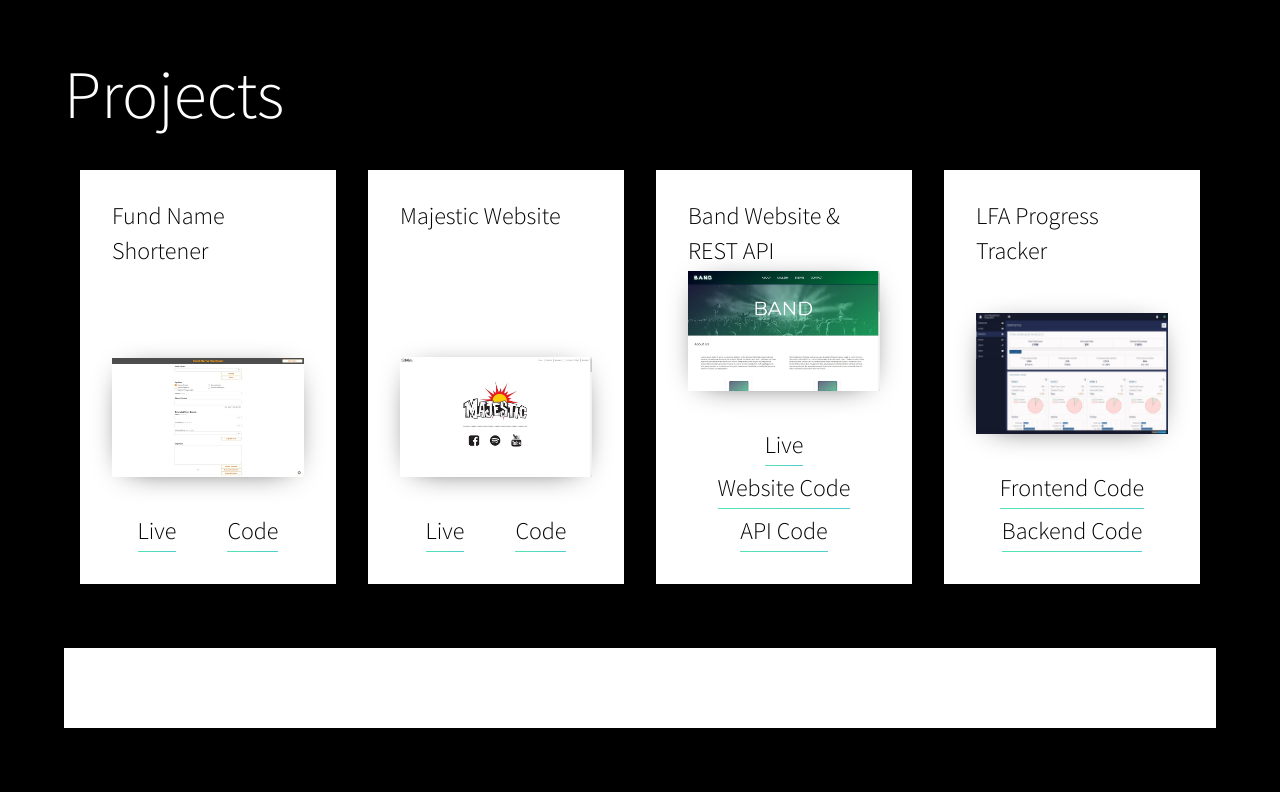
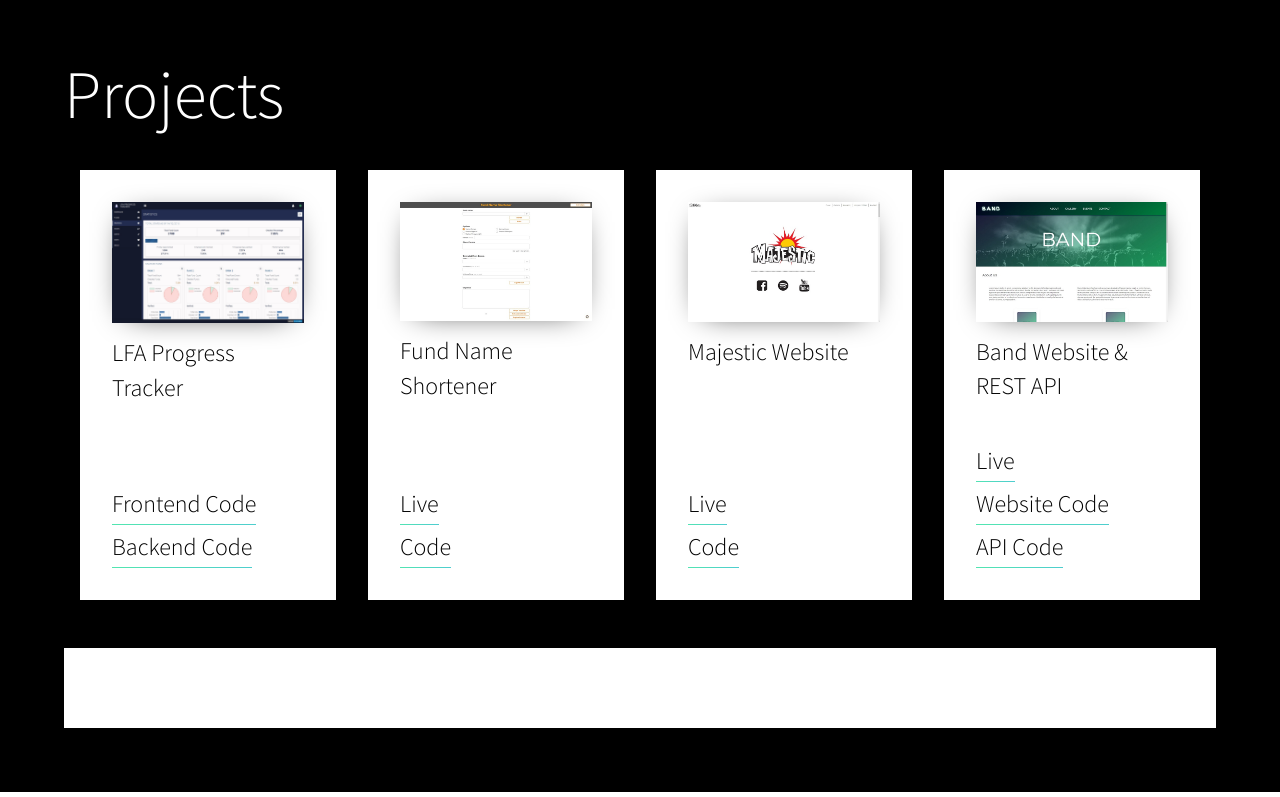
Before and after one commit to mareksl/portfolio, a website: page src/index.html in a window 1280 px wide. Shown: the part 1837-2634 px from the top of the page. Drawn offline with nearby package versions, Linux system fonts and the light colour scheme; files that its build step writes are made by us from their sources.

Commit message:
project item layout change

```diff
--- a/src/index.html
+++ b/src/index.html
@@ -1,33 +1,24 @@
 <!DOCTYPE html>
 <html lang="en">
-
   <head>
-    <meta charset="UTF-8">
-    <meta name="viewport" content="width=device-width, initial-scale=1.0">
-    <meta http-equiv="X-UA-Compatible" content="ie=edge">
+    <meta charset="UTF-8" />
+    <meta name="viewport" content="width=device-width, initial-scale=1.0" />
+    <meta http-equiv="X-UA-Compatible" content="ie=edge" />
     <title>Marek Sładczyk | Portfolio</title>
-    <link rel="stylesheet" href="css/main.css">
+    <link rel="stylesheet" href="css/main.css" />
   </head>
 
   <body>
     <header class="header" id="home">
       <div class="header__heading">
-            <h1 class="header__title">Marek Sładczyk
-
-            </h1>
+        <h1 class="header__title">Marek Sładczyk</h1>
         <p class="header__subtitle">Front-End Developer</p>
       </div>
       <nav class="header__nav">
         <ul>
-                <li>
-                    <a class="nav__link" href="#about">About</a>
-                </li>
-                <li>
-                    <a class="nav__link" href="#projects">Projects</a>
-                </li>
-                <li>
-                    <a class="nav__link" href="#contact">Contact</a>
-                </li>
+          <li><a class="nav__link" href="#about">About</a></li>
+          <li><a class="nav__link" href="#projects">Projects</a></li>
+          <li><a class="nav__link" href="#contact">Contact</a></li>
         </ul>
       </nav>
     </header>
@@ -36,27 +27,37 @@
       <section class="section about" id="about">
         <div class="section__inner">
           <h2>About Me</h2>
-                <p class="about__paragraph">Hello World! I am a
-                    <em>Front-End Developer</em> from Trójmiasto, Poland. After studying
-                    <em>Applied Linguistics</em>, I decided to broaden my education and pursue a career in IT, starting with
-                    Front-End and JavaScript Development. I have worked hard in my own time to learn
-                    <em>HTML, CSS and JavaScript</em> using various resources such as online courses, books and tutorials, actively
-                    following and seeking support from experienced developers (e.g. on Facebook groups) and practising programming
-                    by working on projects, both commercial and private. I am always actively learning and expanding my knowledge,
-                    attending meetups and following current trends in Front-End and JavaScript Development.
+          <p class="about__paragraph">
+            Hello World! I am a <em>Front-End Developer</em> from Trójmiasto,
+            Poland. After studying <em>Applied Linguistics</em>, I decided to
+            broaden my education and pursue a career in IT, starting with
+            Front-End and JavaScript Development. I have worked hard in my own
+            time to learn <em>HTML, CSS and JavaScript</em> using various
+            resources such as online courses, books and tutorials, actively
+            following and seeking support from experienced developers (e.g. on
+            Facebook groups) and practising programming by working on projects,
+            both commercial and private. I am always actively learning and
+            expanding my knowledge, attending meetups and following current
+            trends in Front-End and JavaScript Development.
           </p>
-                <p class="about__paragraph">I do my best to craft clean, understandable and bug-free code, adhering to standards and best practices.
-                    I enjoy building websites with HTML and CSS, and
-                    <span class="about__emoji" role="img" aria-label="Love">❤</span> writing JavaScript. My frameworks of choice are
-                    <em>Angular</em> and
+          <p class="about__paragraph">
+            I do my best to craft clean, understandable and bug-free code,
+            adhering to standards and best practices. I enjoy building websites
+            with HTML and CSS, and
+            <span class="about__emoji" role="img" aria-label="Love">❤</span>
+            writing JavaScript. My frameworks of choice are <em>Angular</em> and
             <em>Vue</em>, but I focus on perfecting my
-                    <em>Vanilla JS</em> skills, as with these, learning a new framework is not hard. Recently, I have also started
-                    using
-                    <em>Node.js</em> on the Backend and <em>Python</em> for Data Analysis.
+            <em>Vanilla JS</em> skills, as with these, learning a new framework
+            is not hard. Recently, I have also started using <em>Node.js</em> on
+            the Backend and <em>Python</em> for Data Analysis.
           </p>
-                <p class="about__paragraph">I enjoy learning new languages (both programming and human
-                    <span role="img" aria-label="Wink">😉</span>), getting to know new cultures, and learning new things.
-                    <a class="link about__link" href="https://mareksl.github.io/cv">See my full CV on GitHub.</a>
+          <p class="about__paragraph">
+            I enjoy learning new languages (both programming and human
+            <span role="img" aria-label="Wink">😉</span>), getting to know new
+            cultures, and learning new things.
+            <a class="link about__link" href="https://mareksl.github.io/cv"
+              >See my full CV on GitHub.</a
+            >
           </p>
         </div>
       </section>
@@ -65,61 +66,113 @@
           <h2>Projects</h2>
           <ul class="project-list">
             <li class="project-list__item">
-                        <h3 class="project-item__heading">Fund Name Shortener</h3>
+              <h3 class="project-item__heading">LFA Progress Tracker</h3>
               <div class="project-item__image-wrapper">
-                            <img class="project-item__image" src="img/shortener.jpg" alt="Fund Name Shortener Screenshot">
+                <img
+                  class="project-item__image"
+                  src="img/lfatracker.jpg"
+                  alt="LFA Progress Tracker Screenshot"
+                />
               </div>
               <ul class="project-item__links">
                 <li>
-                                <a class="link project-item__link" href="https://mareksl.github.io/nameShortener/">Live</a>
+                  <a
+                    class="link project-item__link"
+                    href="https://github.com/mareksl/lfa-tracker-frontend"
+                    >Frontend Code</a
+                  >
                 </li>
                 <li>
-                                <a class="link project-item__link" href="https://github.com/mareksl/nameShortener">Code</a>
+                  <a
+                    class="link project-item__link"
+                    href="https://github.com/mareksl/lfa-tracker-backend"
+                    >Backend Code</a
+                  >
+                </li>
+              </ul>
+            </li>
+            <li class="project-list__item">
+              <h3 class="project-item__heading">Fund Name Shortener</h3>
+              <div class="project-item__image-wrapper">
+                <img
+                  class="project-item__image"
+                  src="img/shortener.jpg"
+                  alt="Fund Name Shortener Screenshot"
+                />
+              </div>
+              <ul class="project-item__links">
+                <li>
+                  <a
+                    class="link project-item__link"
+                    href="https://mareksl.github.io/nameShortener/"
+                    >Live</a
+                  >
+                </li>
+                <li>
+                  <a
+                    class="link project-item__link"
+                    href="https://github.com/mareksl/nameShortener"
+                    >Code</a
+                  >
                 </li>
               </ul>
             </li>
             <li class="project-list__item">
               <h3 class="project-item__heading">Majestic Website</h3>
               <div class="project-item__image-wrapper">
-                            <img class="project-item__image" src="img/majestic.jpg" alt="Majestic Website Screenshot">
+                <img
+                  class="project-item__image"
+                  src="img/majestic.jpg"
+                  alt="Majestic Website Screenshot"
+                />
               </div>
               <ul class="project-item__links">
                 <li>
-                                <a class="link project-item__link" href="http://majestic.art.pl/">Live</a>
+                  <a
+                    class="link project-item__link"
+                    href="http://majestic.art.pl/"
+                    >Live</a
+                  >
                 </li>
                 <li>
-                                <a class="link project-item__link" href="https://github.com/mareksl/majestic">Code</a>
+                  <a
+                    class="link project-item__link"
+                    href="https://github.com/mareksl/majestic"
+                    >Code</a
+                  >
                 </li>
               </ul>
             </li>
             <li class="project-list__item">
               <h3 class="project-item__heading">Band Website &amp; REST API</h3>
               <div class="project-item__image-wrapper">
-                            <img class="project-item__image" src="img/band.jpg" alt="Band Page Screenshot">
+                <img
+                  class="project-item__image"
+                  src="img/band.jpg"
+                  alt="Band Page Screenshot"
+                />
               </div>
               <ul class="project-item__links">
                 <li>
-                                <a class="link project-item__link" href="https://mareksl-band-demo.tk/">Live</a>
+                  <a
+                    class="link project-item__link"
+                    href="https://mareksl-band-demo.tk/"
+                    >Live</a
+                  >
                 </li>
                 <li>
-                                <a class="link project-item__link" href="https://github.com/mareksl/band-website">Website Code</a>
+                  <a
+                    class="link project-item__link"
+                    href="https://github.com/mareksl/band-website"
+                    >Website Code</a
+                  >
                 </li>
                 <li>
-                                <a class="link project-item__link" href="https://github.com/mareksl/ts-backend-playground">API Code</a>
-                            </li>
-                        </ul>
-                    </li>
-                    <li class="project-list__item">
-                        <h3 class="project-item__heading">LFA Progress Tracker</h3>
-                        <div class="project-item__image-wrapper">
-                            <img class="project-item__image" src="img/lfatracker.jpg" alt="LFA Progress Tracker Screenshot">
-                        </div>
-                        <ul class="project-item__links">
-                            <li>
-                                <a class="link project-item__link" href="https://github.com/mareksl/lfa-tracker-frontend">Frontend Code</a>
-                            </li>
-                            <li>
-                                <a class="link project-item__link" href="https://github.com/mareksl/lfa-tracker-backend">Backend Code</a>
+                  <a
+                    class="link project-item__link"
+                    href="https://github.com/mareksl/ts-backend-playground"
+                    >API Code</a
+                  >
                 </li>
               </ul>
             </li>
@@ -131,13 +184,21 @@
           <h2>Contact</h2>
           <ul class="contact-list">
             <li class="contact-list__item">
-                        <a class="contact-list__link" href="https://linkedin.com/in/mareksl">LinkedIn</a>
+              <a
+                class="contact-list__link"
+                href="https://linkedin.com/in/mareksl"
+                >LinkedIn</a
+              >
             </li>
             <li class="contact-list__item">
-                        <a class="contact-list__link" href="https://github.com/mareksl">GitHub</a>
+              <a class="contact-list__link" href="https://github.com/mareksl"
+                >GitHub</a
+              >
             </li>
             <li class="contact-list__item">
-                        <a class="contact-list__link" href="https://mareksl.github.io/cv">Full CV</a>
+              <a class="contact-list__link" href="https://mareksl.github.io/cv"
+                >Full CV</a
+              >
             </li>
           </ul>
         </div>
@@ -149,10 +210,12 @@
     <a class="to-top" href="#home">
       <svg role="img" class="arrow" viewBox="0 0 64 64">
         <title id="upArrowID">Up</title>
-            <path fill="white" d="M.006493 59.99432L32.000001 4.005681 63.993509 59.99432H.006493z" />
+        <path
+          fill="white"
+          d="M.006493 59.99432L32.000001 4.005681 63.993509 59.99432H.006493z"
+        />
         <span class="visuallyhidden">Scroll to top</span>
       </svg>
     </a>
   </body>
-
 </html>
--- a/src/scss/components/section/_projects.scss
+++ b/src/scss/components/section/_projects.scss
@@ -14,31 +14,36 @@
   flex-flow: column;
   background-color: $secondary-color;
   flex: 0 1 100%;
-  justify-content: space-between;
+  justify-content: flex-start;
   overflow: hidden;
   padding: 2rem;
   margin: 1rem 0;
 }
 
 .project-item__heading {
+  margin-top: 1rem;
+  order: 1;
   font-size: 1rem;
+
   flex: 1 0 auto;
 }
 .project-item__links {
-
+  flex: 0 0 auto;
+  order: 2;
   margin-top: 1rem;
   display: flex;
-  flex-flow: row wrap;
-  justify-content: space-around;
+  flex-flow: column;
+  justify-content: flex-end;
 }
 
 .project-item__link {
   text-align: center;
-  margin: 0.5rem 0.5rem 0 0.5rem;
+  margin-top: 0.5rem;
 }
 
 .project-item__image-wrapper {
   flex: 0 1 auto;
+  order: 0;
   overflow: hidden;
   display: flex;
   justify-content: center;
@@ -81,6 +86,5 @@
   }
   .project-item__link {
     font-size: 1.5rem;
-    margin: 0.5rem 1rem 0 1rem;
   }
 }
```
Also changed, not shown: docs/index.html (+128 -65 lines), docs/css/main.css. Lines whose indentation alone changed are shown as unchanged.
